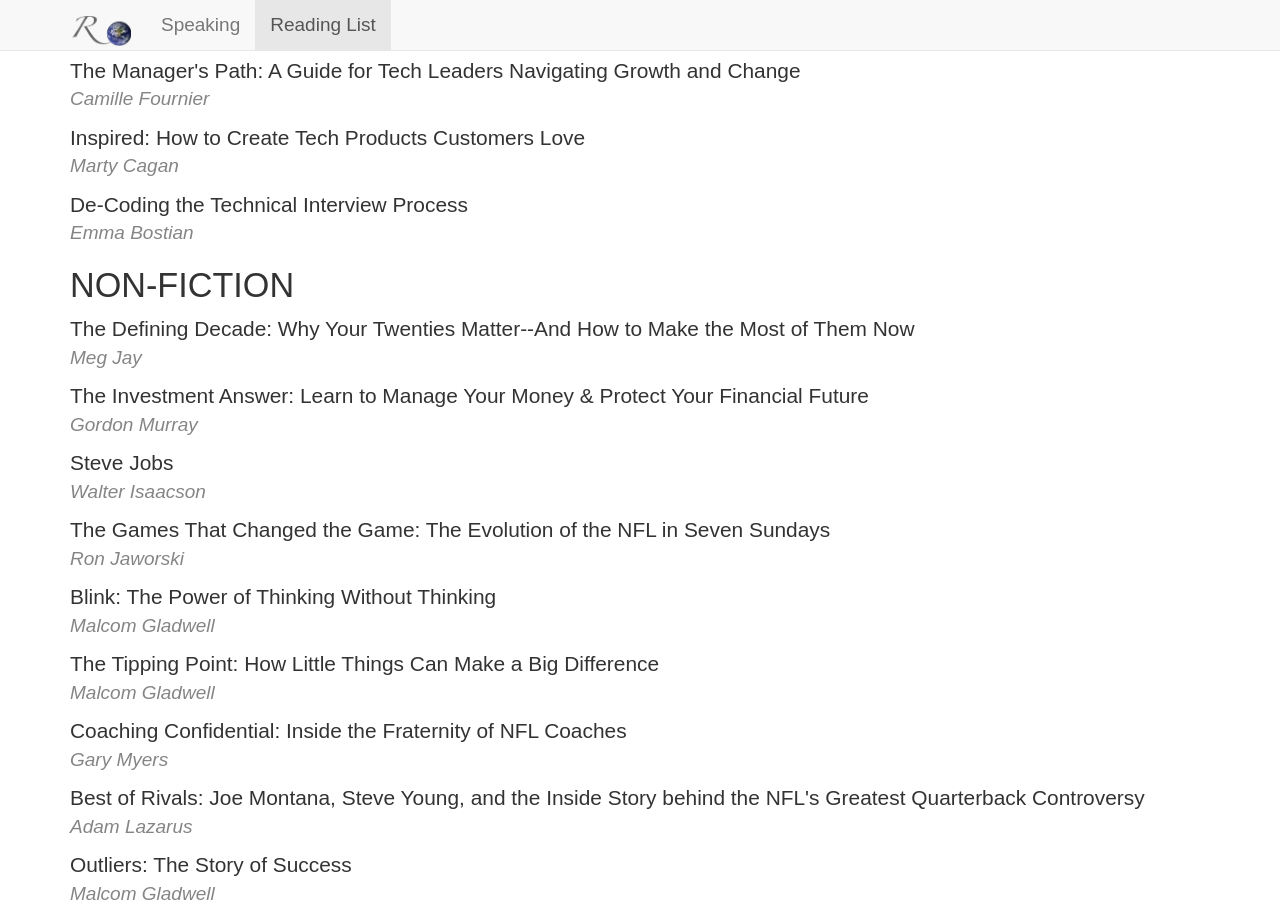
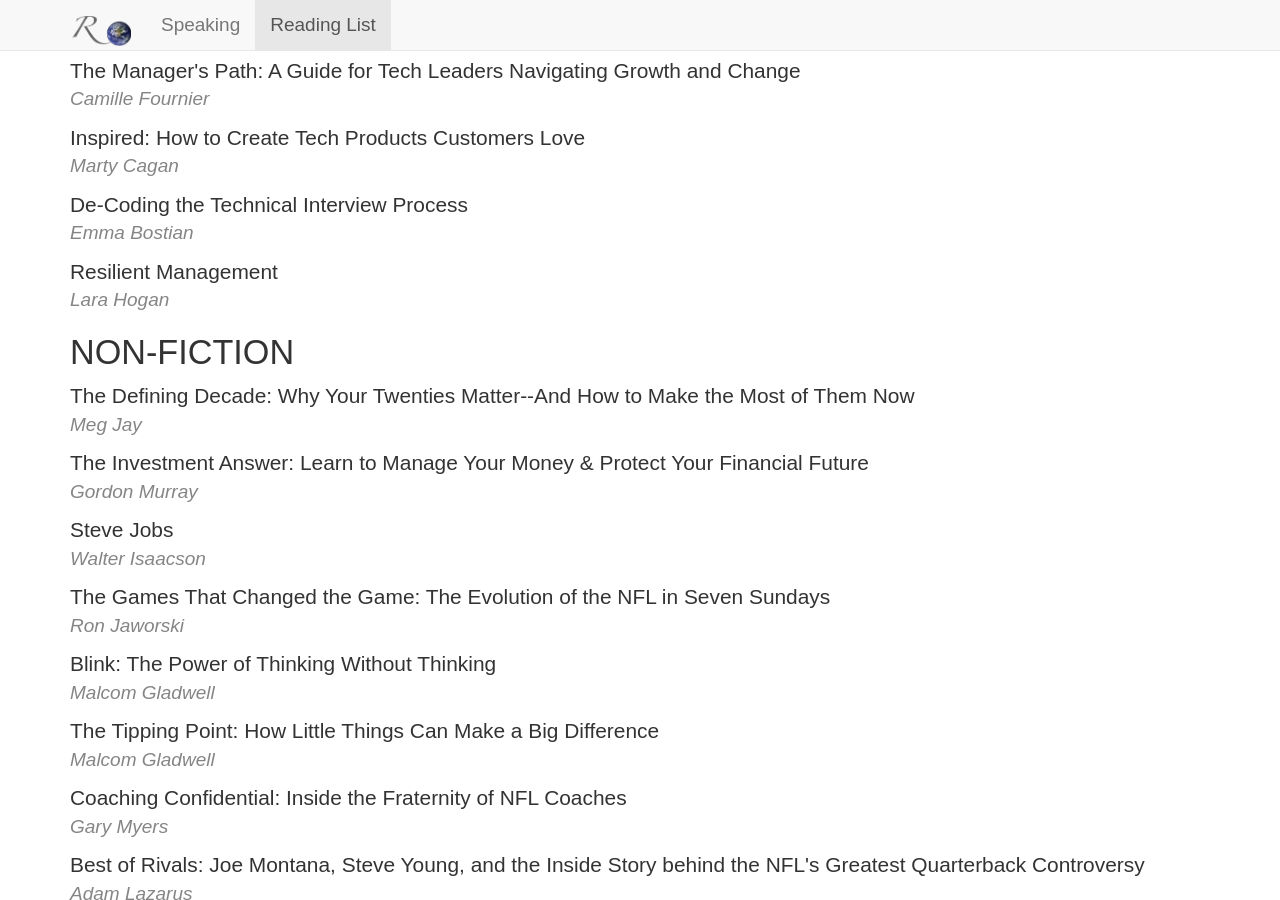
Before and after one commit to rovolution/rovolution.github.io, a Jekyll site: the page built from reading-list/index.html, in a window 1280 px wide and 900 px high, scrolled down 958 px. Built offline with Jekyll 4.4.1, drawn with Linux system fonts in a browser that asks for light colours; nearby versions of some CDN libraries.

Commit message:
adds new book: Resilient Management

```diff
--- a/reading-list/index.html
+++ b/reading-list/index.html
@@ -70,7 +70,10 @@
 			<div class='book-list-title'>De-Coding the Technical Interview Process</div>
 			<div class='book-list-author'>Emma Bostian</div>
 		</li>
-
+		<li class='book-list-entry'>
+			<div class='book-list-title'>Resilient Management</div>
+			<div class='book-list-author'>Lara Hogan</div>
+		</li>
 	</ul>
 	<h3 class="book-list-category">NON-FICTION</h3>
 	<ul class='book-list'>
```
